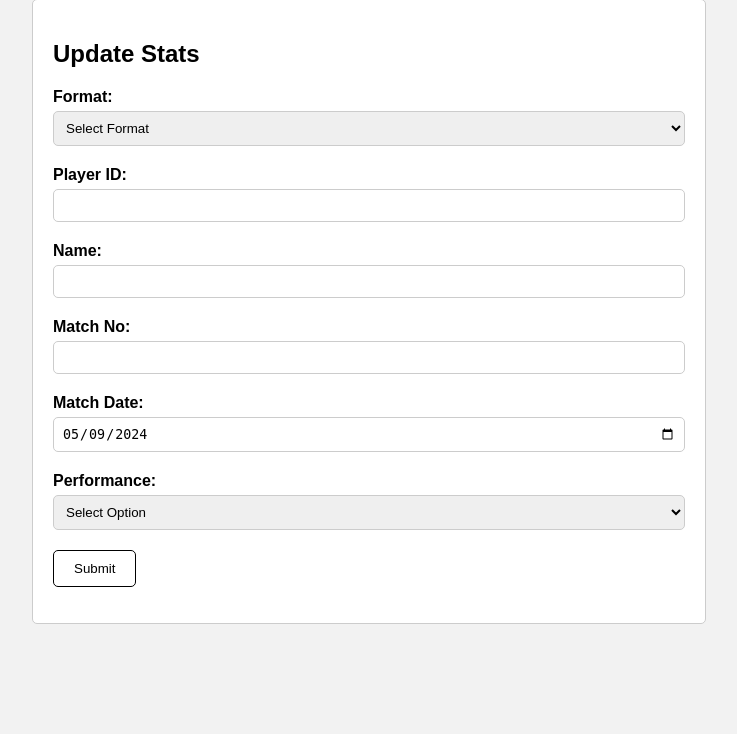
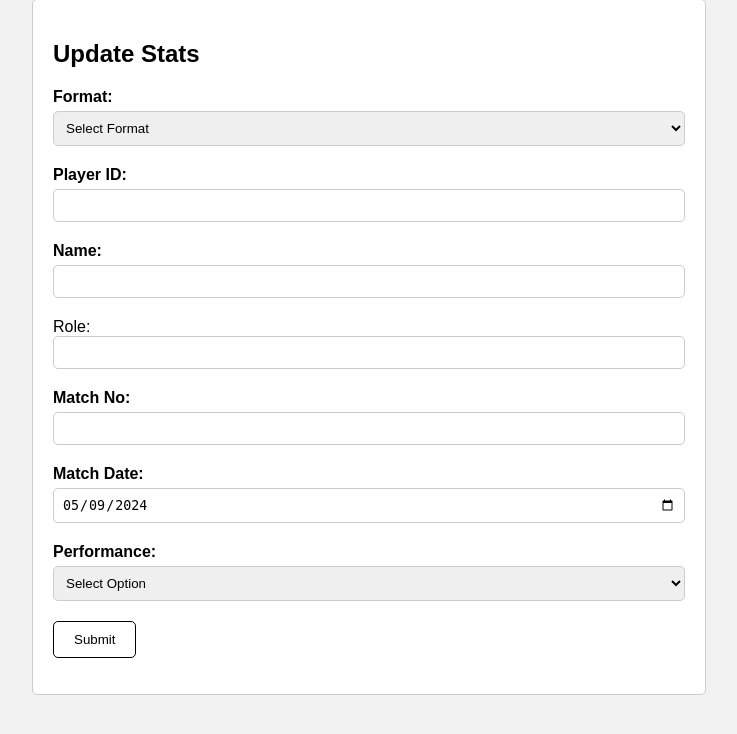
Before and after one commit to hyper-crazy/sam_cricket, a PHP site: page /update/player_stats_update_form.html in a window 1280 px wide. Shown: the part 21-755 px from the top of the page, without its empty margins (271-1008 px from the left). Run offline with PHP 8.4, Linux system fonts and the light colour scheme.

Commit message:
Role box added to the update form

```diff
--- a/update/assign_player_data.php
+++ b/update/assign_player_data.php
@@ -19,7 +19,7 @@ if (isset($_GET['player_id']) && !empty($_GET['player_id']) && isset($_GET['form
     $Format = $_GET['format'];
 
     // Prepare and execute SQL query to fetch player's name
-    $stmt = $conn->prepare("SELECT Name FROM players WHERE PlayerID = ?");
+    $stmt = $conn->prepare("SELECT Name, Role FROM players WHERE PlayerID = ?");
     $stmt->bind_param("i", $PlayerId);
     $stmt->execute();
     $result = $stmt->get_result();
@@ -31,6 +31,7 @@ if (isset($_GET['player_id']) && !empty($_GET['player_id']) && isset($_GET['form
     if ($result->num_rows > 0) {
         $row = $result->fetch_assoc();
         $response['Name'] = $row['Name'];
+        $response['Role'] = $row['Role'];
     }
 
     // Close statement
--- a/update/player_stats_update_form.html
+++ b/update/player_stats_update_form.html
@@ -93,6 +93,11 @@
             <div class="form-group">
                 <label for="name">Name:</label>
                 <input type="text" id="name" name="Name" readonly>
+            </div>
+
+            <div class="form-group">
+                <lebel for="role">Role:</lebel>
+                <input type="text" id="role" name="Role" readonly>
             </div>
 
             <div class="form-group">
@@ -216,6 +221,7 @@
         // Function to display player name, match number, and innings
         function displayPlayerData(response) {
             var nameField = document.getElementById("name");
+            var roleField = document.getElementById("role");
             var matchNoField = document.getElementById("match_no");
             var inningsField = document.getElementById("innings");
 
@@ -223,6 +229,12 @@
                 nameField.value = response.Name;
             } else {
                 nameField.value = ''; // Clear name field if no name is found
+            }
+
+            if (response && response.Role) {
+                roleField.value = response.Role;
+            } else {
+                nameField.value = '';
             }
 
             if (response && response.MatchNo) {
```
